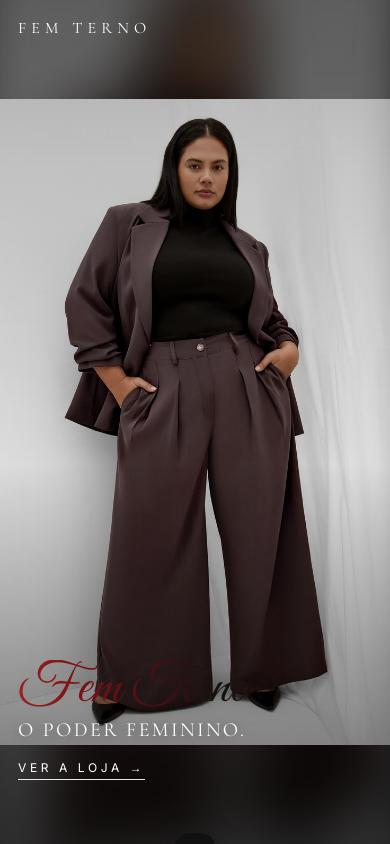
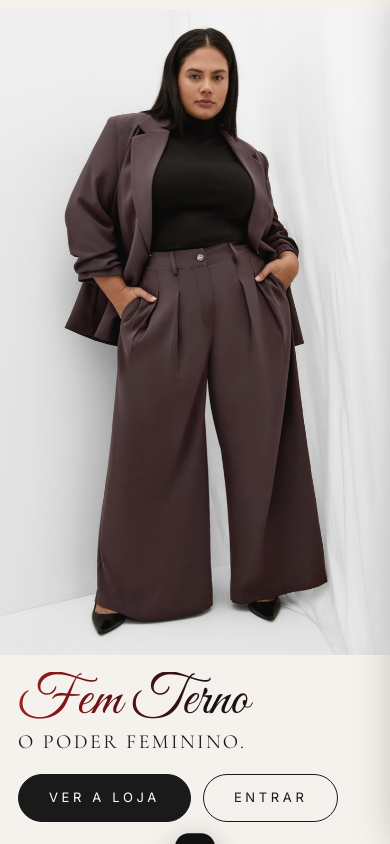
Before and after one commit to fernanda312/fem-terno, a plain HTML site: page index.html in a window 390 px wide. Drawn offline with nearby package versions, Linux system fonts and the light colour scheme.

Commit message:
FEM TERNO: hero limpo como pediste — nome uma vez, sem cinzento, botoes Ver a loja e Entrar de volta

```diff
--- a/index.html
+++ b/index.html
@@ -12,20 +12,21 @@
   *{margin:0;padding:0;box-sizing:border-box}
   html{scroll-behavior:smooth}
   body{background:#111;color:#fff;font-family:'Inter',sans-serif;-webkit-font-smoothing:antialiased;overflow-x:hidden}
-  .hero{position:relative;height:100svh;min-height:560px;overflow:hidden;background:#111}
-  .hero::after{content:"";position:absolute;inset:0;background:linear-gradient(to top,rgba(0,0,0,.55) 0%,rgba(0,0,0,0) 45%,rgba(0,0,0,.25) 100%);pointer-events:none}
+  .hero{position:relative;height:100svh;min-height:560px;overflow:hidden;background:#f5f1ec;color:#1a1a1a;display:flex;flex-direction:column}
+  .stage{position:relative;flex:1;min-height:0}
   .slide{position:absolute;inset:0;opacity:0;transition:opacity 1.4s ease;pointer-events:none}
   .slide.active{opacity:1;pointer-events:auto}
-  .slide .blur{position:absolute;inset:-4%;width:108%;height:108%;object-fit:cover;filter:blur(28px) brightness(.55);transform:scale(1.05)}
   .slide .main{position:absolute;inset:0;width:100%;height:100%;object-fit:contain;object-position:center}
-  .top{position:absolute;top:0;left:0;right:0;z-index:5;display:flex;justify-content:space-between;align-items:center;padding:22px 24px}
-  .brand{font-family:'Cormorant Garamond',serif;font-weight:400;letter-spacing:.42em;font-size:19px;text-transform:uppercase;color:#fff}
-  .hero-text{position:absolute;left:24px;right:24px;bottom:34px;z-index:5}
+  .hero-text{padding:10px 24px 26px;z-index:5}
   .signature{font-family:'Great Vibes',cursive;font-weight:400;font-size:clamp(56px,12vw,104px);line-height:1;background:linear-gradient(90deg,#111 0%,#7a1216 20%,#c0392b 40%,#e74c3c 50%,#c0392b 60%,#7a1216 80%,#111 100%);background-size:200% 100%;-webkit-background-clip:text;background-clip:text;color:transparent;-webkit-text-fill-color:transparent;animation:gradScroll 7s linear infinite}
   @keyframes gradScroll{to{background-position:200% 0}}
-  .tagline{margin-top:2px;font-family:'Cormorant Garamond',serif;font-size:clamp(20px,4vw,28px);letter-spacing:.12em;text-transform:uppercase;color:#fff;text-shadow:0 2px 14px rgba(0,0,0,.55)}
-  .shop-link{display:inline-block;margin-top:18px;font-size:12px;letter-spacing:.3em;text-transform:uppercase;color:#fff;text-decoration:none;border-bottom:1px solid rgba(255,255,255,.9);padding-bottom:4px}
-  .shop-link:focus-visible{outline:2px solid #fff;outline-offset:3px}
+  .tagline{margin-top:2px;font-family:'Cormorant Garamond',serif;font-size:clamp(20px,4vw,28px);letter-spacing:.12em;text-transform:uppercase;color:#1a1a1a}
+  .hero-cta{display:flex;gap:12px;flex-wrap:wrap;margin-top:20px}
+  .enter{display:inline-block;padding:14px 30px;border:1px solid #1a1a1a;border-radius:999px;color:#1a1a1a;text-decoration:none;font-size:13px;letter-spacing:.28em;text-transform:uppercase;background:transparent;min-height:48px}
+  .enter:hover{background:#1a1a1a;color:#fff}
+  .enter.solid{background:#1a1a1a;color:#fff}
+  .enter.solid:hover{background:#7a1216;border-color:#7a1216}
+  .enter:focus-visible{outline:2px solid #1a1a1a;outline-offset:3px}
   #colecao{background:#f5f1ec;color:#1a1a1a;padding:56px 20px 64px}
   #colecao h2{font-family:'Cormorant Garamond',serif;font-weight:400;text-align:center;letter-spacing:.35em;font-size:20px;text-transform:uppercase}
   #colecao .sig{text-align:center;font-family:'Great Vibes',cursive;font-size:42px;margin-top:6px}
@@ -33,9 +34,7 @@
   .grid img{width:100%;height:auto;display:block;background:#e8e2da}
   footer{background:#111;color:#fff;text-align:center;padding:28px 20px;font-family:'Cormorant Garamond',serif;letter-spacing:.25em;font-size:14px;text-transform:uppercase}
   @media (max-width:640px){
-    .top{padding:18px 18px}
-    .brand{font-size:16px;letter-spacing:.32em}
-    .hero-text{left:18px;right:18px;bottom:64px}
+    .hero-text{padding:8px 18px 22px}
       .grid{grid-template-columns:1fr;gap:14px}
     #colecao{padding:44px 16px 52px}
   }
@@ -43,23 +42,22 @@
 </head>
 <body>
 <section class="hero" id="hero" aria-label="FEM TERNO">
-  <div class="slide active"><img class="blur" src="images/terno-1.jpg" alt="" aria-hidden="true"><img class="main" src="images/terno-1.jpg" alt="Terno feminino 1"></div>
-  <div class="slide"><img class="blur" src="images/terno-2.jpg" alt="" aria-hidden="true"><img class="main" src="images/terno-2.jpg" alt="Terno feminino 2"></div>
-  <div class="slide"><img class="blur" src="images/loja-15.jpg" alt="" aria-hidden="true"><img class="main" src="images/loja-15.jpg" alt="Terno feminino 3"></div>
-  <div class="slide"><img class="blur" src="images/terno-4.jpg" alt="" aria-hidden="true"><img class="main" src="images/terno-4.jpg" alt="Terno feminino 4"></div>
-  <div class="slide"><img class="blur" src="images/terno-5.jpg" alt="" aria-hidden="true"><img class="main" src="images/terno-5.jpg" alt="Terno feminino 5"></div>
-  <div class="slide"><img class="blur" src="images/terno-6.jpg" alt="" aria-hidden="true"><img class="main" src="images/terno-6.jpg" alt="Terno feminino 6"></div>
-  <div class="slide"><img class="blur" src="images/terno-7.jpg" alt="" aria-hidden="true"><img class="main" src="images/terno-7.jpg" alt="Terno feminino 7"></div>
-  <div class="slide"><img class="blur" src="images/terno-8.jpg" alt="" aria-hidden="true"><img class="main" src="images/terno-8.jpg" alt="Terno feminino 8"></div>
+  <div class="stage">
+  <div class="slide active"><img class="main" src="images/terno-1.jpg" alt="Terno feminino 1"></div>
+  <div class="slide"><img class="main" src="images/terno-2.jpg" alt="Terno feminino 2"></div>
+  <div class="slide"><img class="main" src="images/loja-15.jpg" alt="Terno feminino 3"></div>
+  <div class="slide"><img class="main" src="images/terno-4.jpg" alt="Terno feminino 4"></div>
+  <div class="slide"><img class="main" src="images/terno-5.jpg" alt="Terno feminino 5"></div>
+  <div class="slide"><img class="main" src="images/terno-6.jpg" alt="Terno feminino 6"></div>
+  <div class="slide"><img class="main" src="images/terno-7.jpg" alt="Terno feminino 7"></div>
+  <div class="slide"><img class="main" src="images/terno-8.jpg" alt="Terno feminino 8"></div>
 
-  <div class="top">
-    <div class="brand">FEM TERNO</div>
   </div>
 
   <div class="hero-text">
     <div class="signature">Fem Terno</div>
     <div class="tagline">O poder feminino.</div>
-    <a class="shop-link" href="loja.html">Ver a loja →</a>
+    <div class="hero-cta"><a class="enter solid" href="loja.html">Ver a loja</a><a class="enter" href="estilista.html">Entrar</a></div>
   </div>
 
 </section>
```
